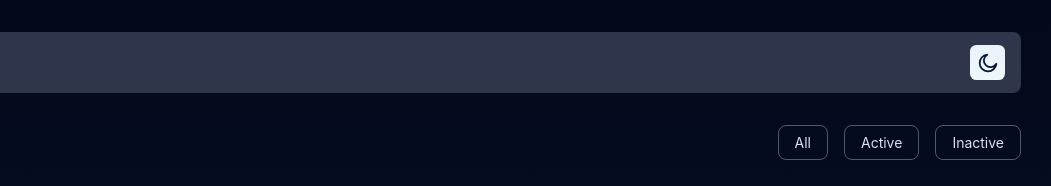
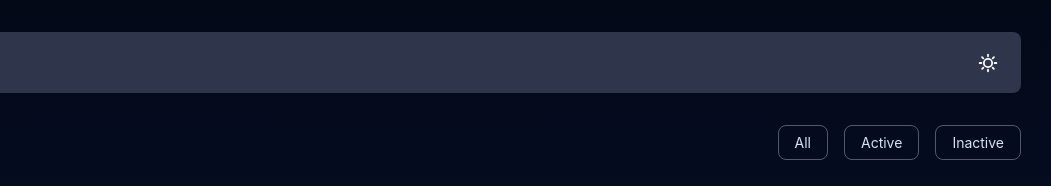
Before and after one commit to RaviGahire/Challenges, a plain HTML site: page browser-extensions-manager-ui-main/index.html in a window 1280 px wide. Both pictures are taken after a click on the element 1216 px from the left and 62 px from the top of the page. Shown: the top 186 px of the page, 229-1280 px from the left. Drawn offline with Linux system fonts and the light colour scheme.

Commit message:
Applied dark theme to the application

```diff
--- a/browser-extensions-manager-ui-main/index.html
+++ b/browser-extensions-manager-ui-main/index.html
@@ -10,7 +10,7 @@
   <script src="./script.js" defer></script>
   <!-- Feel free to remove these styles or customise in your own stylesheet 👍 -->
 </head>
-<body class="dark-theme">
+<body >
   <header class="header">
     <div class="header__logo">
       <img src="./assets/images/logo.svg" alt="Logo">
--- a/browser-extensions-manager-ui-main/script.js
+++ b/browser-extensions-manager-ui-main/script.js
@@ -1,17 +1,20 @@
 
 const extensionsList = document.querySelector('.extensions-list')
-// console.log(extensionsList)
-const theme = document.querySelector('.header_theme img')
+const body = document.querySelector('body');
+const darkTheme = document.querySelector('.header_theme')
+const Icon = document.querySelector('.header_theme img')
+
+darkTheme.addEventListener('click', (e) => {
+  body.classList.toggle('dark-theme')
+  if (body.classList.contains('dark-theme')) {
+
+    Icon.src = './assets/images/icon-sun.svg'
+  } else {
+    Icon.src = './assets/images/icon-moon.svg'
+  }
 
 
-
-
-
-
-
-
-
-
+})
 
 fetch('./data.json')
   .then(res => res.json())
--- a/browser-extensions-manager-ui-main/style.css
+++ b/browser-extensions-manager-ui-main/style.css
@@ -30,6 +30,7 @@
   --font-600: 700;
 }
 
+/* Dark theme styles */
 .dark-theme {
   background: var(--dark-gradient);
   color: var(--color-very-light-blue);
@@ -38,9 +39,7 @@
 .dark-theme .header {
   background: var(--color-blue-gray);
 }
-.dark-theme .header_theme {
-  background: var(--light-gradient);
-}
+
 
 .dark-theme .extension-card {
   background: var(--color-dark-blue-gray);
@@ -68,8 +67,8 @@ body {
   font-family: var(--font-inter);
   font-weight: var(--font-400);
   font-size: 16px;
-  min-height: 95vh;
-  color: black;
+  min-height: 100vh;
+  color: var(--color-blue-gray);
   background: var(--color-very-light-blue);
 }
 .header {
@@ -92,6 +91,7 @@ body {
   align-items: center;
   justify-content: center;
   cursor: pointer;
+  background: transparent;
 }
 .header_theme img {
   width: 20px;
```
Lines whose indentation alone changed are shown as unchanged.
